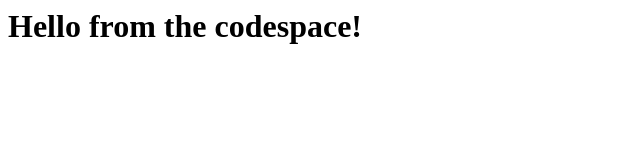
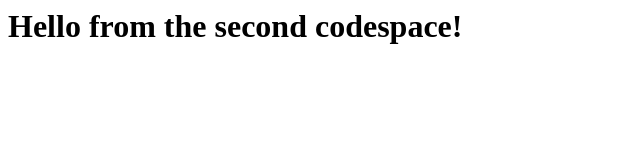
Before and after one commit to WrenMCarter/skills-code-with-codespaces, a plain HTML site: page index.html in a window 1280 px wide. Shown: the whole page, without its empty margins (0-640 px from the left). Drawn offline with Linux system fonts and the light colour scheme.

Commit message:
updated second codespace

```diff
--- a/index.html
+++ b/index.html
@@ -1,3 +1,3 @@
 <html>
-  <h1>Hello from the codespace!</h1>
+  <h1>Hello from the second codespace!</h1>
 </html>
```
